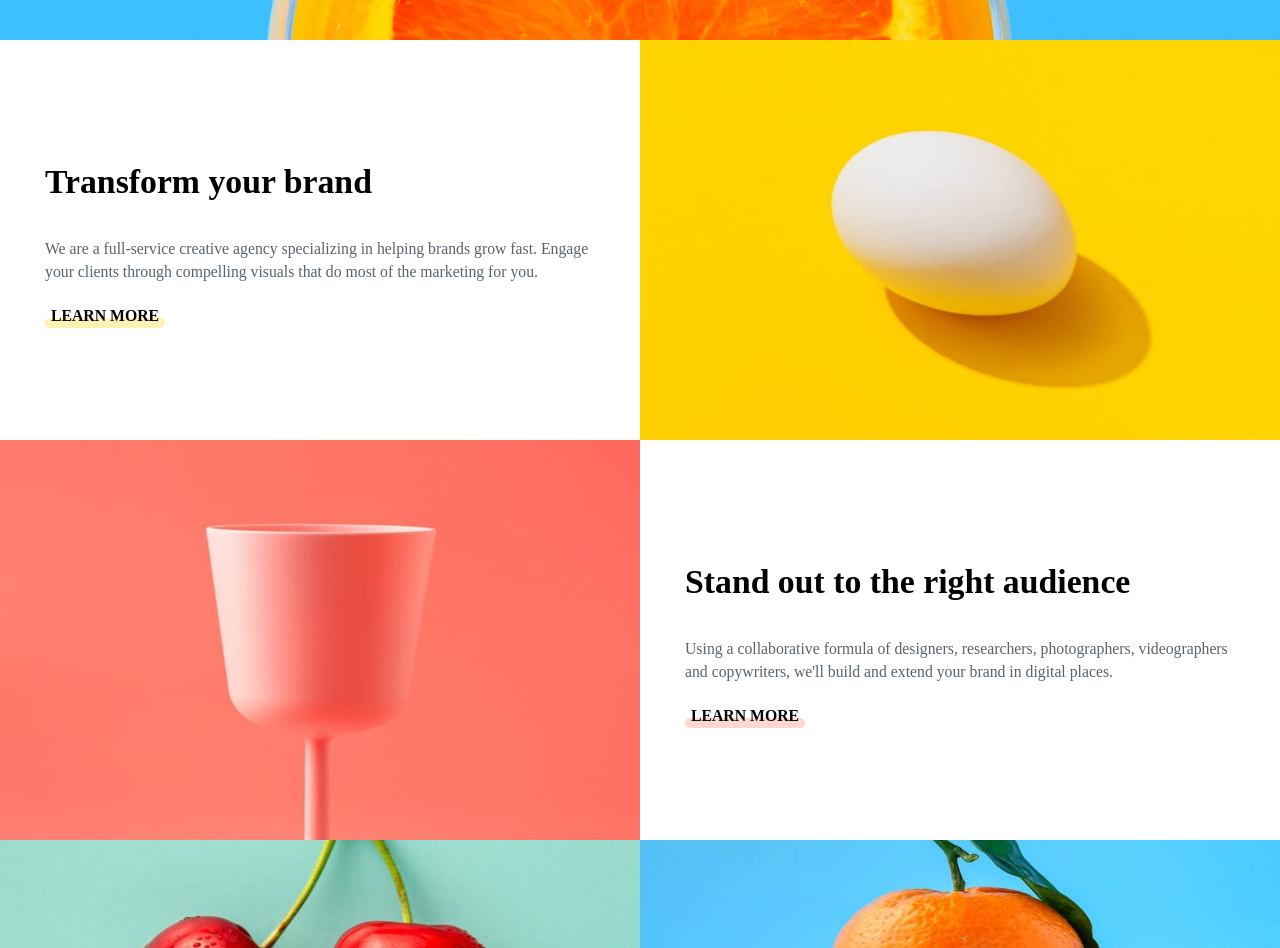
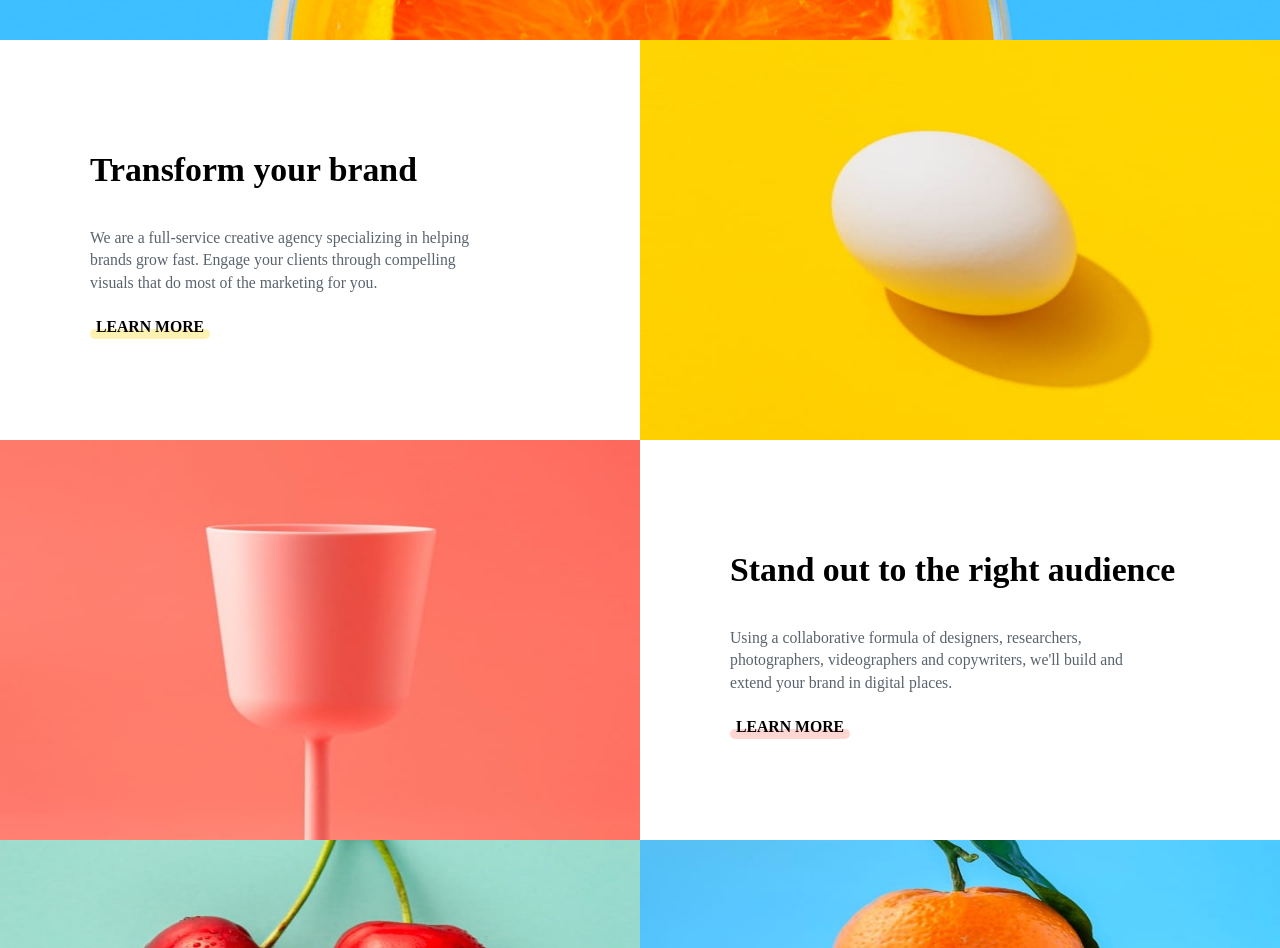
Before and after one commit to MikevPeeren/sunnyside-agency-landing-page, a Next.js app: page / in a window 1280 px wide. Shown: the part 660-1608 px from the top of the page. Built offline with nearby package versions, Linux system fonts and the light colour scheme.

Commit message:
:recycle: adjusted padding

```diff
--- a/components/TextBlock.tsx
+++ b/components/TextBlock.tsx
@@ -8,14 +8,14 @@ interface ITextBlock {
 }
 
 const TextBlock = ({ header, content, footer, footerColor }: ITextBlock) => {
-  const yellowClassNames = `${styles.footer} p-4 md:px-10 w-[150px] md:w-[120px] md:text-center mx-auto md:ml-10 uppercase font-black font-fraunces after:bg-yellow after:border-bg-yellow after:bg-opacity-30 cursor-pointer text-base md:text-sm`;
-  const redClassNames = `${styles.footer} p-4 md:px-10 w-[150px] md:w-[120px] md:text-center mx-auto md:ml-10 uppercase font-black font-fraunces after:bg-soft-red after:border-bg-soft-red after:bg-opacity-30 cursor-pointer text-base md:text-sm`;
+  const yellowClassNames = `${styles.footer} p-4 md:px-10 w-[150px] md:w-[120px] md:text-center mx-auto md:ml-20 uppercase font-black font-fraunces after:bg-yellow after:border-bg-yellow after:bg-opacity-30 cursor-pointer text-base md:text-sm`;
+  const redClassNames = `${styles.footer} p-4 md:px-10 w-[150px] md:w-[120px] md:text-center mx-auto md:ml-20 uppercase font-black font-fraunces after:bg-soft-red after:border-bg-soft-red after:bg-opacity-30 cursor-pointer text-base md:text-sm`;
   return (
     <section className="flex flex-col justify-center text-center md:text-left my-8 md:w-2/4 md:order-1">
-      <h1 className="p-4 md:px-10 font-black font-fraunces text-3xl">
+      <h1 className="p-4 md:pl-20 font-black font-fraunces text-3xl">
         {header}
       </h1>
-      <p className="p-4 md:px-10 font-fraunces text-very-dark-gray-blue text-base md:text-sm">
+      <p className="p-4 md:pl-20 font-fraunces text-very-dark-gray-blue text-base md:text-sm w-4/5">
         {content}
       </p>
       <span
```
